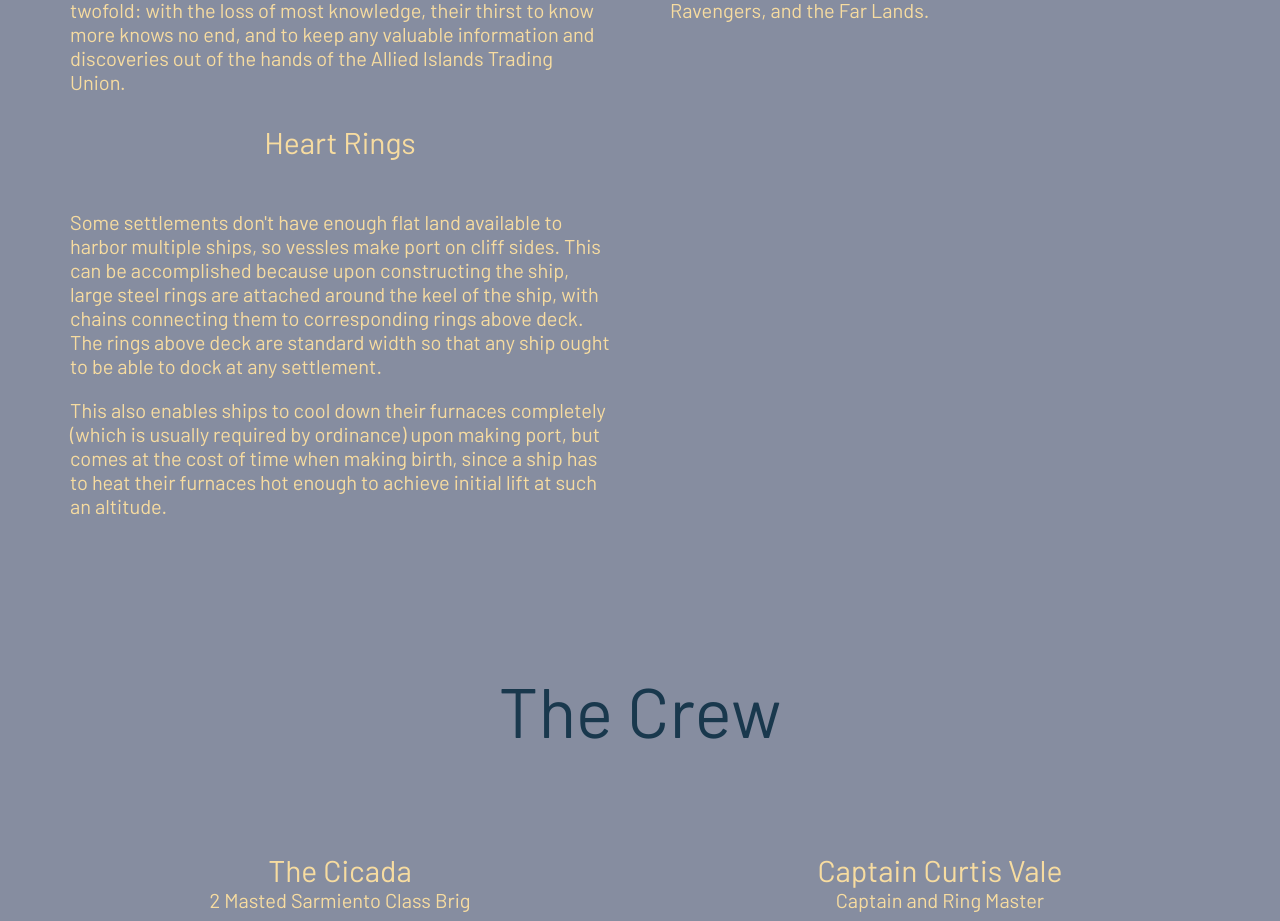
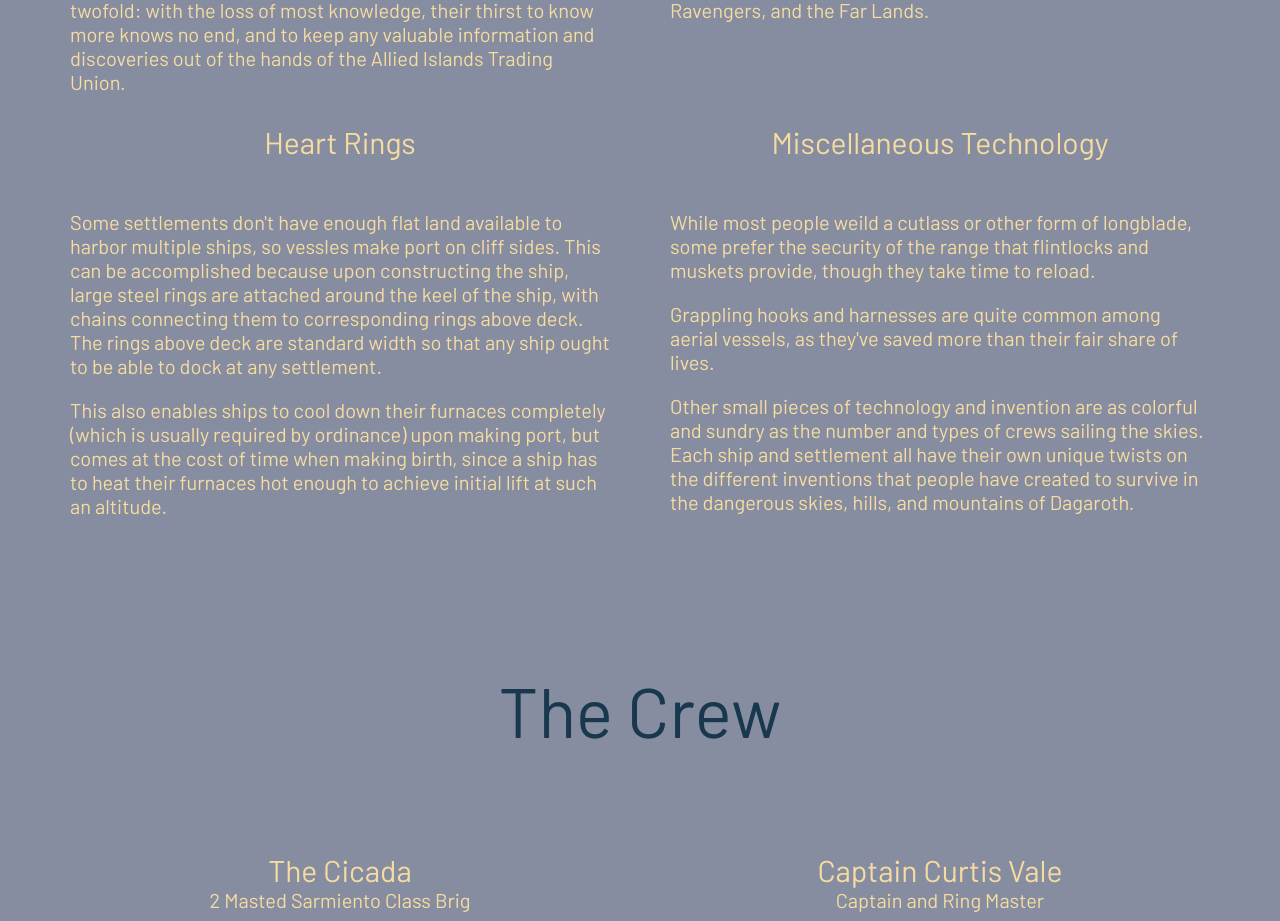
Before and after one commit to jamesholbert/dagaroth-site, a React (Create React App) app: page / in a window 1280 px wide. Shown: the part 7551-8472 px from the top of the page. Built offline with nearby package versions, Linux system fonts and the light colour scheme.

Commit message:
more lore

```diff
--- a/src/components/App.js
+++ b/src/components/App.js
@@ -382,6 +382,25 @@ const App = () => {
               </p>
             </SmallLoreBody>
           </div>
+          <div>
+            <SmallLoreHeader>
+              Miscellaneous Technology
+            </SmallLoreHeader>
+            <SmallLoreBody>
+              <p>
+                While most people weild a cutlass or other form of longblade, some prefer the security of the range that flintlocks
+                and muskets provide, though they take time to reload.
+              </p>
+              <p>
+                Grappling hooks and harnesses are quite common among aerial vessels, as they've saved more than their fair share of lives.
+              </p>
+              <p>
+                Other small pieces of technology and invention are as colorful and sundry as the number and types of crews sailing the skies.
+                Each ship and settlement all have their own unique twists on the different inventions that people have created to survive in
+                the dangerous skies, hills, and mountains of Dagaroth.
+              </p>
+            </SmallLoreBody>
+          </div>
         </SmallLoreContainer>
         <SmallWhiteSpaceBuffer />
 
```
